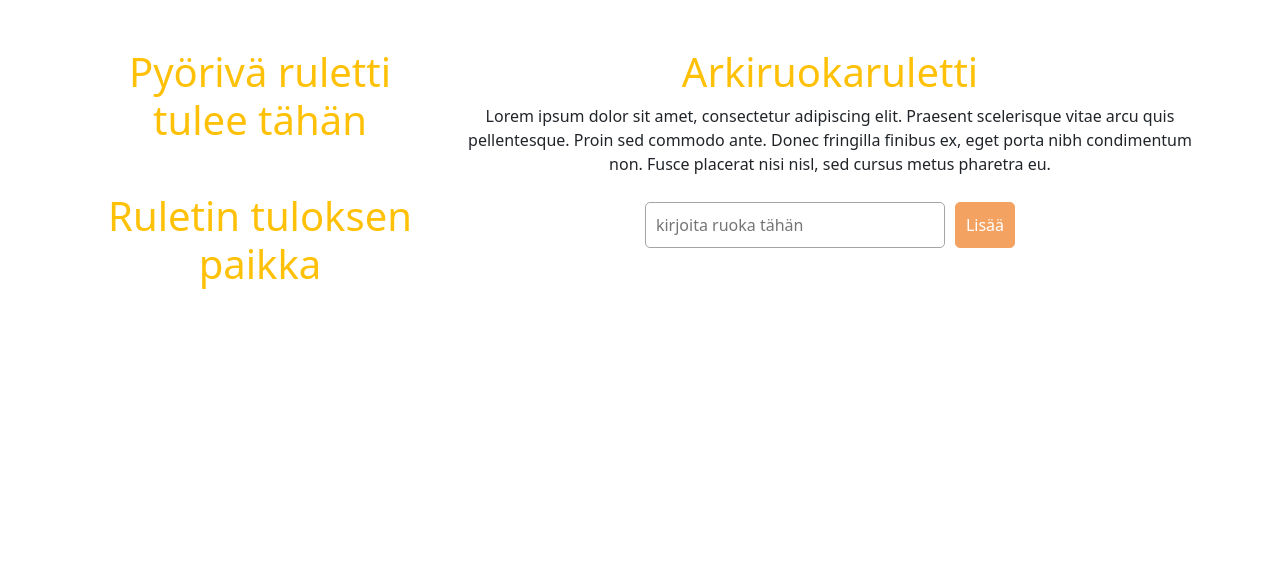
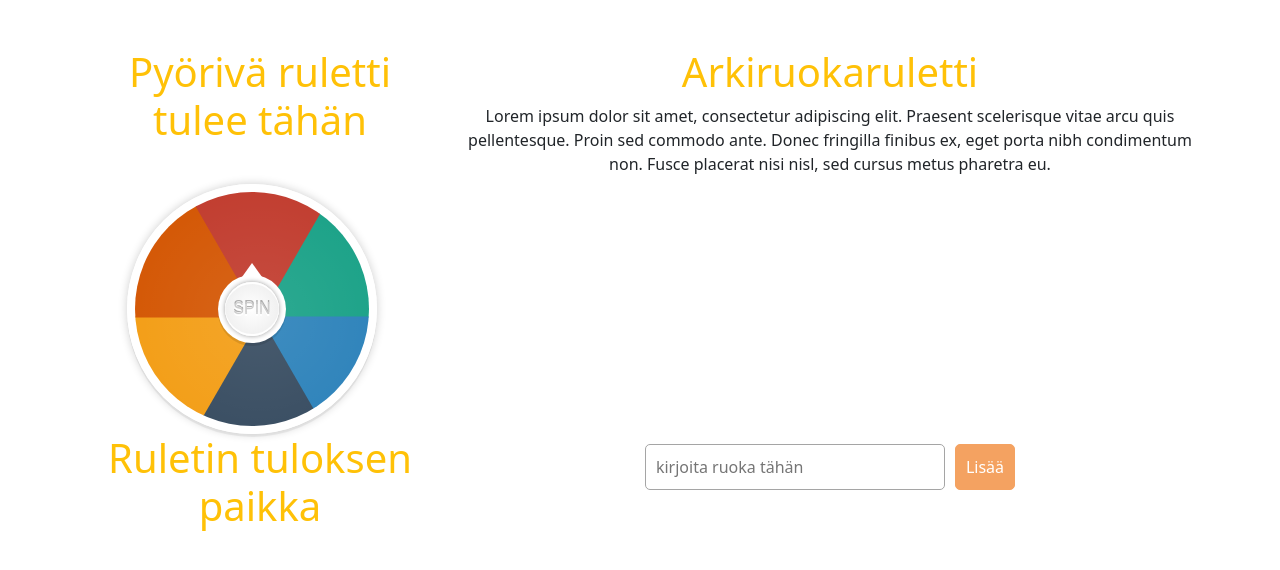
Before and after one commit to minkalaa/arkiruokaruletti, a React (Create React App) app: page / in a window 1280 px wide. Shown: the top 570 px of the page. Built offline with nearby package versions, Linux system fonts and the light colour scheme.

Commit message:
first version of the wheel

```diff
--- a/src/App.js
+++ b/src/App.js
@@ -1,6 +1,7 @@
 import './App.css';
 import 'bootstrap/dist/css/bootstrap.min.css';
 import FoodList from './components/FoodList';
+import FortuneWheel from './components/FortuneWheel';
 
 
 function App() {
@@ -11,6 +12,7 @@ function App() {
           <div className="col-sm-4">
             <h1 className="text-warning">
               Pyörivä ruletti tulee tähän</h1>
+              <FortuneWheel />
           </div>
           <div className="col-sm-8">
             <h1 className="text-warning">Arkiruokaruletti</h1>
--- /dev/null
+++ b/src/components/FortuneWheel.js
@@ -0,0 +1,38 @@
+import React, { Component } from "react";
+import "./WheelStyle.css";
+
+class FortuneWheel extends Component {
+
+    render() {
+        return(
+            <div id="wrapper">
+            <div id="wheel">
+              <div id="inner-wheel">
+                <div className="sec">
+                </div>
+                <div className="sec">
+                </div>
+                <div className="sec">
+                </div>
+                <div className="sec">
+                </div>
+                <div className="sec">
+                </div>
+                <div className="sec">
+                </div>
+              </div>
+
+              <div id="spin">
+                <div id="inner-spin"></div>
+              </div>
+
+              <div id="shine"></div>
+            </div>
+            <div id="txt"></div>
+          </div>
+        );
+
+    }
+}
+
+export default FortuneWheel;
--- /dev/null
+++ b/src/components/WheelStyle.css
@@ -0,0 +1,146 @@
+#wrapper {
+    margin: 40px auto 0;
+    width: 266px;
+    position: relative;
+  }
+  #txt {
+    color: #eaeaea;
+  }
+  #wheel {
+    width: 250px;
+    height: 250px;
+    border-radius: 50%;
+    position: relative;
+    overflow: hidden;
+    border: 8px solid #fff;
+    box-shadow: rgba(0, 0, 0, 0.2) 0px 0px 10px, rgba(0, 0, 0, 0.05) 0px 3px 0px;
+    transform: rotate(0deg);
+  }
+  #wheel:before {
+    content: '';
+    position: absolute;
+    width: 242px;
+    height: 242px;
+    border-radius: 50%;
+    z-index: 1000;
+  }
+  #inner-wheel {
+    width: 100%;
+    height: 100%;
+    transition: all 6s cubic-bezier(0, .99, .44, .99);
+  }
+  #wheel .sec {
+    position: absolute;
+    width: 0;
+    height: 0;
+    border-style: solid;
+    border-width: 130px 75px 0;
+    border-color: #19c transparent;
+    transform-origin: 75px 129px;
+    left: 50px;
+    top: -4px;
+    opacity: 1;
+  }
+  #wheel .sec:nth-child(1) {
+    transform: rotate(60deg);
+    border-color: #16a085 transparent;
+  }
+  #wheel .sec:nth-child(2) {
+    transform: rotate(120deg);
+    border-color: #2980b9 transparent;
+  }
+  #wheel .sec:nth-child(3) {
+    transform: rotate(180deg);
+    border-color: #34495e transparent;
+  }
+  #wheel .sec:nth-child(4) {
+    transform: rotate(240deg);
+    border-color: #f39c12 transparent;
+  }
+  #wheel .sec:nth-child(5) {
+    transform: rotate(300deg);
+    border-color: #d35400 transparent;
+  }
+  #wheel .sec:nth-child(6) {
+    transform: rotate(360deg);
+    border-color: #c0392b transparent;
+  }
+
+  #spin {
+    width: 68px;
+    height: 68px;
+    position: absolute;
+    top: 50%;
+    left: 50%;
+    margin: -34px 0 0 -34px;
+    border-radius: 50%;
+    box-shadow: rgba(0, 0, 0, 0.1) 0px 3px 0px;
+    z-index: 1000;
+    background: #fff;
+    cursor: pointer;
+    font-family: "Exo 2", sans-serif;
+    user-select: none;
+  }
+  #spin:after {
+    content: 'SPIN';
+    text-align: center;
+    line-height: 68px;
+    color: #ccc;
+    text-shadow: 0 2px 0 #fff, 0 -2px 0 rgba(0, 0, 0, 0.3);
+    position: relative;
+    z-index: 100000;
+    width: 68px;
+    height: 68px;
+    display: block;
+  }
+  #spin:before {
+    content: '';
+    position: absolute;
+    width: 0;
+    height: 0;
+    border-style:  solid;
+    border-width: 0 20px 28px 20px;
+    border-color: transparent transparent #fff transparent;
+    top: -12px;
+    left: 14px;
+  }
+  #inner-spin {
+    width: 54px;
+    height: 54px;
+    position: absolute;
+    top: 50%;
+    left: 50%;
+    margin: -27px 0 0 -27px;
+    border-radius: 50%;
+    z-index: 999;
+    box-shadow: rgba(255, 255, 255, 1) 0px -2px 0px inset, rgba(255, 255, 255, 1) 0px 2px 0px inset, rgba(0, 0, 0, 0.4) 0px 0px 5px;
+    background: radial-gradient(ellipse at center, rgba(255, 255, 255, 1) 0% , rgba(234, 234, 234, 1) 100%);
+    filter: progid:DXImageTransform.Microsoft.gradient( startColorstr = '#ffffff', endColorstr='#eaeaea', GradientType=1);
+  }
+  #spin:active #inner-spin {
+    box-shadow: rgba(0, 0, 0, 0.4) 0px 0px 5px inset;
+  }
+  #spin:active:after {
+    font-size: 15px;
+  }
+  #shine {
+    width: 250px;
+    height: 250px;
+    position: absolute;
+    top: 0;
+    left: 0;
+    background: radial-gradient(ellipse at center, rgba(255, 255, 255, 1) 0%, rgba(255, 255, 255, 0.99) 1%, rgba(255, 255, 255, 0.91) 9%, rgba(255, 255, 255, 0) 100%);
+    filter: progid:DXImageTransform.Microsoft.gradient( startColorstr = '#ffffff', endColorstr='#00ffffff', GradientType=1);
+    opacity: 0.1;
+  }
+  @keyframes hh {
+    0%, 100% {
+      transform: rotate(0deg);
+    }
+    50% {
+      transform: rotate(7deg);
+    }
+  }
+  .spin {
+    animation: hh 0.1s;
+  }
```
